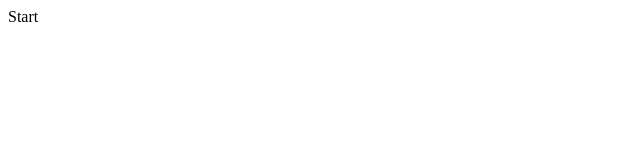
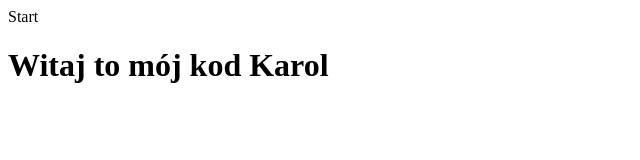
Before and after one commit to sylwia2306/nauka, a plain HTML site: page index.html in a window 1280 px wide. Shown: the whole page, without its empty margins (0-640 px from the left). Drawn offline with Linux system fonts and the light colour scheme.

Commit message:
changed index html - h1 added

```diff
--- a/index.html
+++ b/index.html
@@ -7,5 +7,6 @@
 </head>
 <body>
     Start
+    <h1>Witaj to mój kod Karol</h1>
 </body>
 </html>
```
